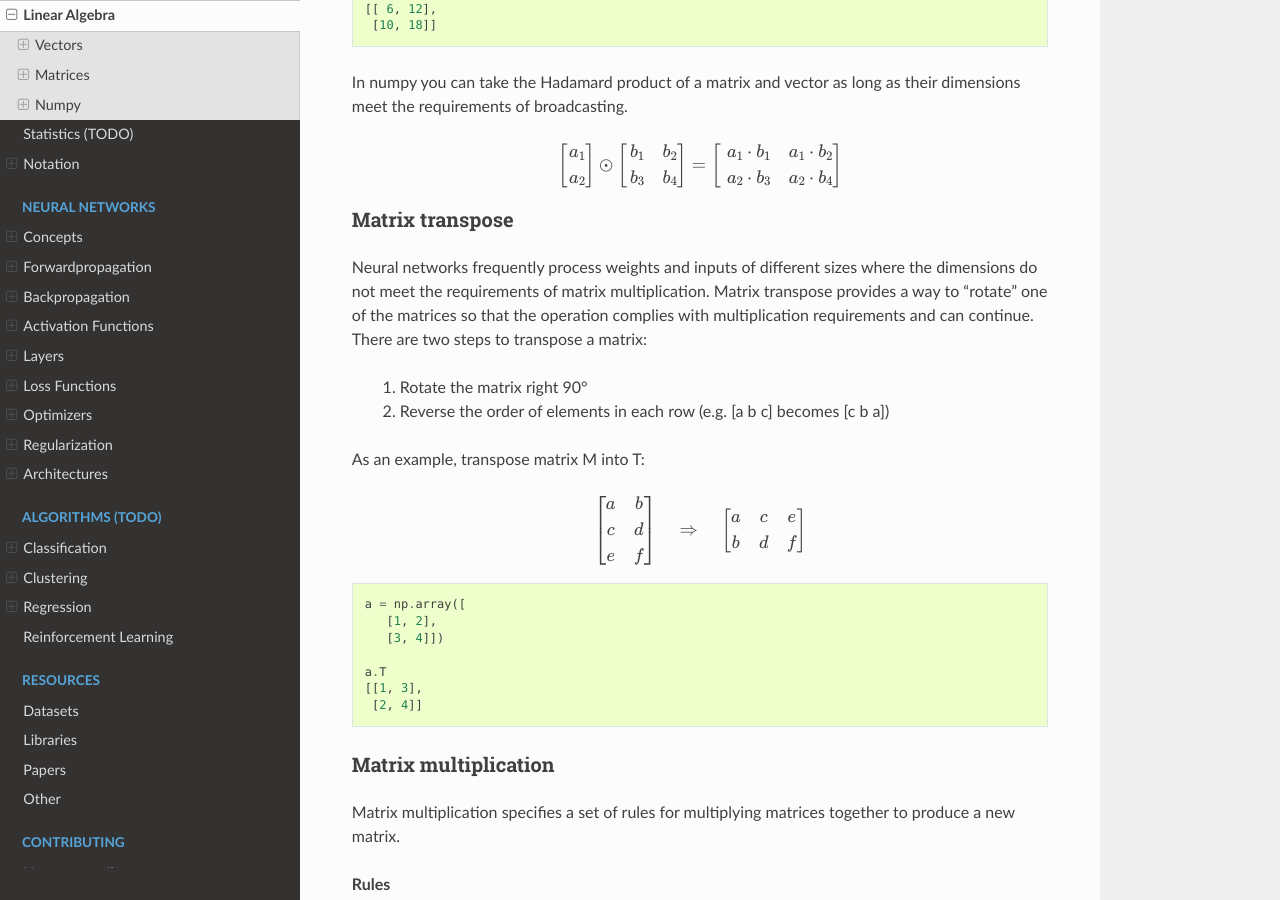
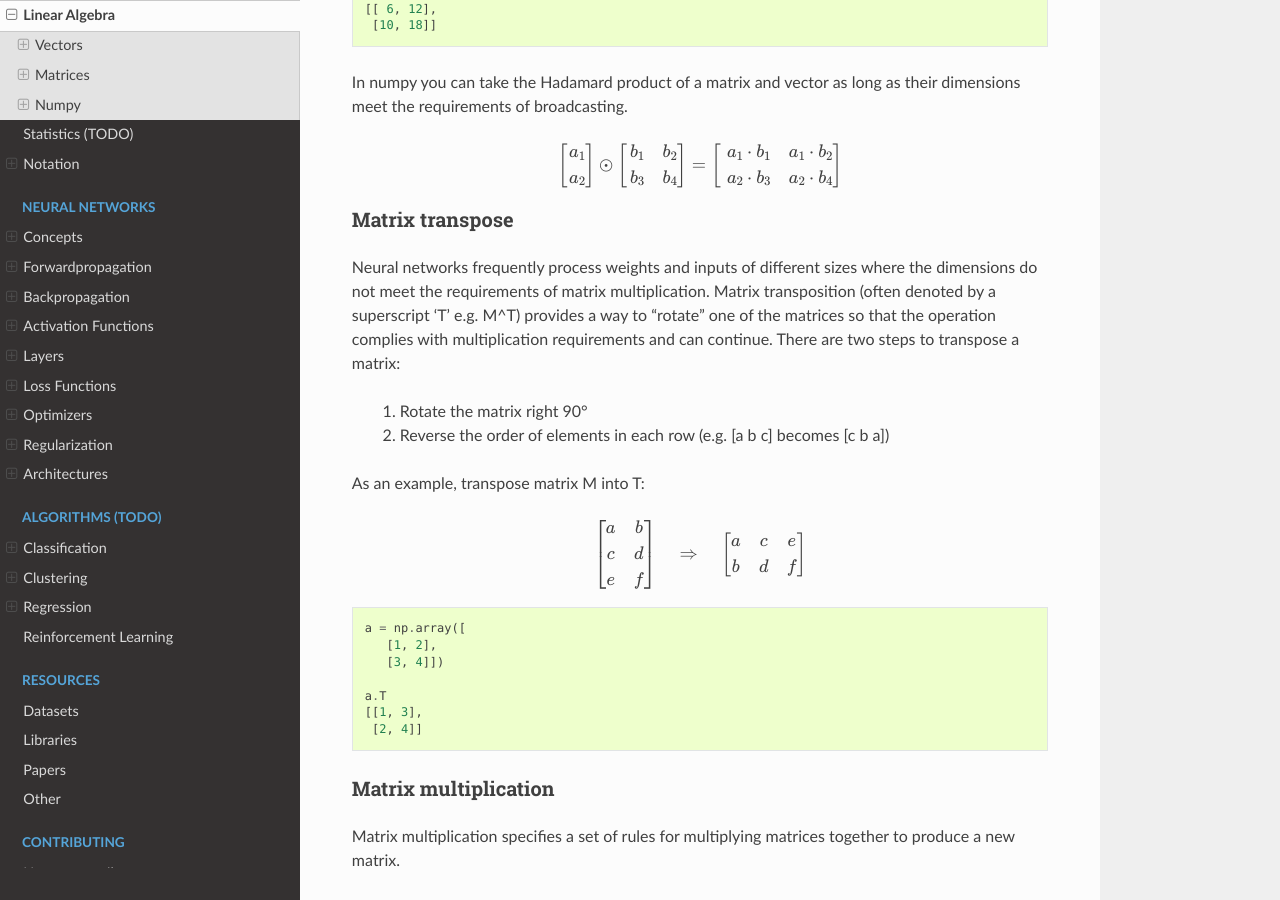
Before and after one commit to bfortuner/ml-glossary, a Sphinx documentation site: the page built from docs/linear_algebra.rst, in a window 1280 px wide and 900 px high, scrolled down 5008 px. Built offline with Sphinx 7.4.7 and the Read the Docs theme 2.0.0, drawn with Linux system fonts in a browser that asks for light colours; pages that are not in the unit, such as notebooks, are missing from menus.

Commit message:
Added transposition notation comment to linear algebra section

```diff
--- a/docs/linear_algebra.rst
+++ b/docs/linear_algebra.rst
@@ -325,7 +325,7 @@ In numpy you can take the Hadamard product of a matrix and vector as long as the
 
 Matrix transpose
 ----------------
-Neural networks frequently process weights and inputs of different sizes where the dimensions do not meet the requirements of matrix multiplication. Matrix transpose provides a way to “rotate” one of the matrices so that the operation complies with multiplication requirements and can continue. There are two steps to transpose a matrix:
+Neural networks frequently process weights and inputs of different sizes where the dimensions do not meet the requirements of matrix multiplication. Matrix transposition (often denoted by a superscript 'T' e.g. M^T) provides a way to “rotate” one of the matrices so that the operation complies with multiplication requirements and can continue. There are two steps to transpose a matrix:
 
   1. Rotate the matrix right 90°
 
```
